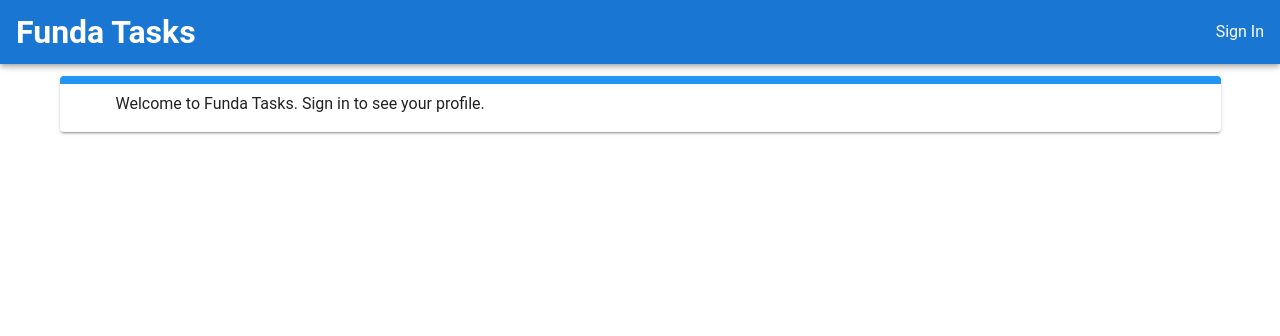
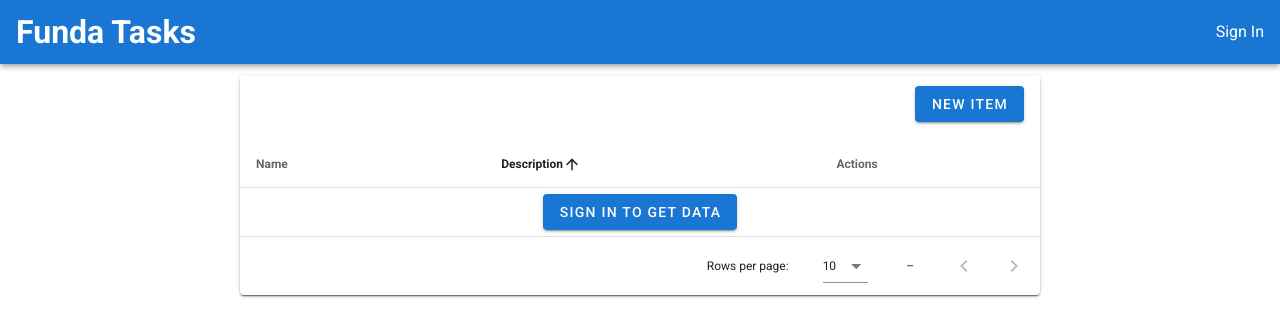
Before and after one commit to sernaleon/FundaTasks, a Vue app: page / in a window 1280 px wide. Shown: the top 336 px of the page. Built offline with nearby package versions, Linux system fonts and the light colour scheme.

Commit message:
Present information in a table

```diff
--- a/public/index.html
+++ b/public/index.html
@@ -5,6 +5,8 @@
     <meta http-equiv="X-UA-Compatible" content="IE=edge">
     <meta name="viewport" content="width=device-width,initial-scale=1.0">
     <link rel="icon" href="<%= BASE_URL %>favicon.ico">
+    <link href="https://fonts.googleapis.com/css?family=Roboto:100,300,400,500,700,900" rel="stylesheet">
+    <link href="https://cdn.jsdelivr.net/npm/@mdi/font@4.x/css/materialdesignicons.min.css" rel="stylesheet">
     <title><%= htmlWebpackPlugin.options.title %></title>
   </head>
   <body>
--- a/src/api/tasks.ts
+++ b/src/api/tasks.ts
@@ -14,7 +14,7 @@ export interface TaskLineItem {
 }
 
 export interface NewTask {
-    id?: string;
+    taskId?: string;
     name: string;
     description: string;
 }
@@ -46,7 +46,7 @@ class TasksApi {
         }
     }
 
-    private async getAuthorisedConfigAsync(): Promise<AxiosRequestConfig>{
+    private async getAuthorisedConfigAsync(): Promise<AxiosRequestConfig> {
         const accessToken = await msalPluginInstance.acquireToken();
 
         const config = {
--- a/src/views/Home.vue
+++ b/src/views/Home.vue
@@ -1,38 +1,28 @@
 <template>
   <v-container>
-    <v-alert
-      v-if="!$msal.isAuthenticated"
-      class="d-flex align-center"
-      border="top"
-      colored-border
-      type="info"
-      elevation="2"
-    >
-      Welcome to Funda Tasks. Sign in to see your profile.
-    </v-alert>
     <v-card
-      v-if="$msal.isAuthenticated"
       class="mx-auto"
       elevation="2"
-      max-width="374"
+      max-width="800"
     >
-      <v-card-title>Welcome to Funda Tasks!</v-card-title>
-      <v-card-text>
-        Tasks will go here once we wire it up to call our API!
-      </v-card-text>
-      <v-card-actions>
-        <v-btn @click="getTasksAsync()">Refresh</v-btn>
-
-        <v-row justify="center">
-          <v-dialog v-model="dialog" persistent max-width="600px">
+    <v-data-table
+    :headers="headers"
+    :items="tasks"
+    sort-by="description"
+    class="elevation-1"
+  >
+    <template v-slot:top>
+      <v-toolbar flat>
+        <v-spacer></v-spacer>
+        <v-dialog v-model="dialog" max-width="500px">
           <template v-slot:activator="{ on, attrs }">
-              <v-btn color="primary" dark v-bind="attrs" v-on="on">
-                Add new
+            <v-btn color="primary" dark class="mb-2" v-bind="attrs" v-on="on">
+              {{ formTitle }}
             </v-btn>
           </template>
           <v-card>
             <v-card-title>
-                <span class="headline">Register new task</span>
+              <span class="headline">{{ formTitle }}</span>
             </v-card-title>
             <v-card-text>
               <v-container>
@@ -40,7 +30,7 @@
                   <v-col cols="12">
                     <v-text-field
                       label="Name*"
-                        v-model="task.name"
+                      v-model="newItem.name"
                       required
                     ></v-text-field>
                   </v-col>
@@ -48,7 +38,7 @@
                     <v-text-field
                       label="Description"
                       hint="optional"
-                        v-model="task.description"
+                      v-model="newItem.description"
                     ></v-text-field>
                   </v-col>
                 </v-row>
@@ -57,30 +47,27 @@
             </v-card-text>
             <v-card-actions>
               <v-spacer></v-spacer>
-                <v-btn color="blue darken-1" text @click="dialog = false"
-                  >Close</v-btn
-                >
-                <v-btn color="blue darken-1" text @click="addTask()"
-                  >Save</v-btn
-                >
+              <v-btn color="blue darken-1" text @click="close"> Cancel </v-btn>
+              <v-btn color="blue darken-1" text @click="save"> Save </v-btn>
             </v-card-actions>
           </v-card>
         </v-dialog>
-        </v-row>
-      </v-card-actions>
-      <v-card-text v-if="tasks">
-        <ul>
-          <li v-for="item in tasks" :key="item.id">
-            {{ item.task.name }}: {{ item.description }}
-          </li>
-        </ul>
-      </v-card-text>
+      </v-toolbar>
+    </template>
+    <template v-slot:[`item.actions`]="{ item }">
+      <v-icon small class="mr-2" @click="editItem(item)"> mdi-plus </v-icon>
+    </template>
+    <template v-slot:no-data>
+      <v-btn color="primary" @click="start()"> Sign in to get data </v-btn>
+    </template>
+  </v-data-table>
     </v-card>
   </v-container>
+
 </template>
 
 <script lang="ts">
-import { Component, Vue } from "vue-property-decorator";
+import { Component, Vue, Watch } from "vue-property-decorator";
 import tasksApi, { NewTask, TaskLineItem } from "../api/tasks";
 
 @Component({
@@ -88,28 +75,74 @@ import tasksApi, { NewTask, TaskLineItem } from "../api/tasks";
 })
 export default class Home extends Vue {
   public tasks: TaskLineItem[] = [];
-
-  public task: NewTask = {
+  public dialog = false;
+  public headers = [
+    {
+      text: "Name",
+      align: "start",
+      sortable: true,
+      value: "task.name",
+    },
+    { text: "Description", value: "description" },
+    { text: "Actions", value: "actions", sortable: false },
+  ];
+  public newItemItem = -1;
+  public newItem: NewTask = {
+    name: "",
+    description: "",
+  };
+  public defaultItem: NewTask = {
     name: "",
     description: "",
   };
 
-  public dialog = false;
+  get formTitle() {
+    return this.newItemItem === -1 ? "New Item" : "Edit Item";
+  }
 
-  async created() {
-    if (this.$msal.isAuthenticated) {
-        await this.getTasksAsync();
+  @Watch("dialog")
+  onPropertyChanged(value: boolean) {
+    if (!value) {
+      this.close();
     }
   }
 
+  async created() {
+    await this.getTasksAsync();
+  }
+
+  async start() {
+    if (!this.$msal.isAuthenticated) {
+      await this.$msal.signIn();
+    }
+    await this.getTasksAsync();
+  }
+
   async getTasksAsync() {
+    if (this.$msal.isAuthenticated) {
       this.tasks = await tasksApi.getTasksAsync();
     }
+  }
 
-  async addTask() {
-    this.tasks = await tasksApi.addTaskAsync(this.task);
+  editItem(item: TaskLineItem) {
+    this.newItemItem = this.tasks.indexOf(item);
+    this.newItem.taskId = item.task.id;
+    this.newItem.name = item.task.name;
+    this.newItem.description = item.description;
+    this.dialog = true;
+  }
+
+  async save() {
+    this.tasks = await tasksApi.addTaskAsync(this.newItem);
+    console.log("save", this.newItemItem, this.newItem, this.tasks);
+    this.close();
+  }
+
+  async close() {
     this.dialog = false;
-    console.log(this.tasks, this.task);
+    await Vue.nextTick();
+    this.newItem = Object.assign({}, this.defaultItem);
+    this.newItemItem = -1;
   }
 }
 </script>
```
Lines whose indentation alone changed are shown as unchanged.
